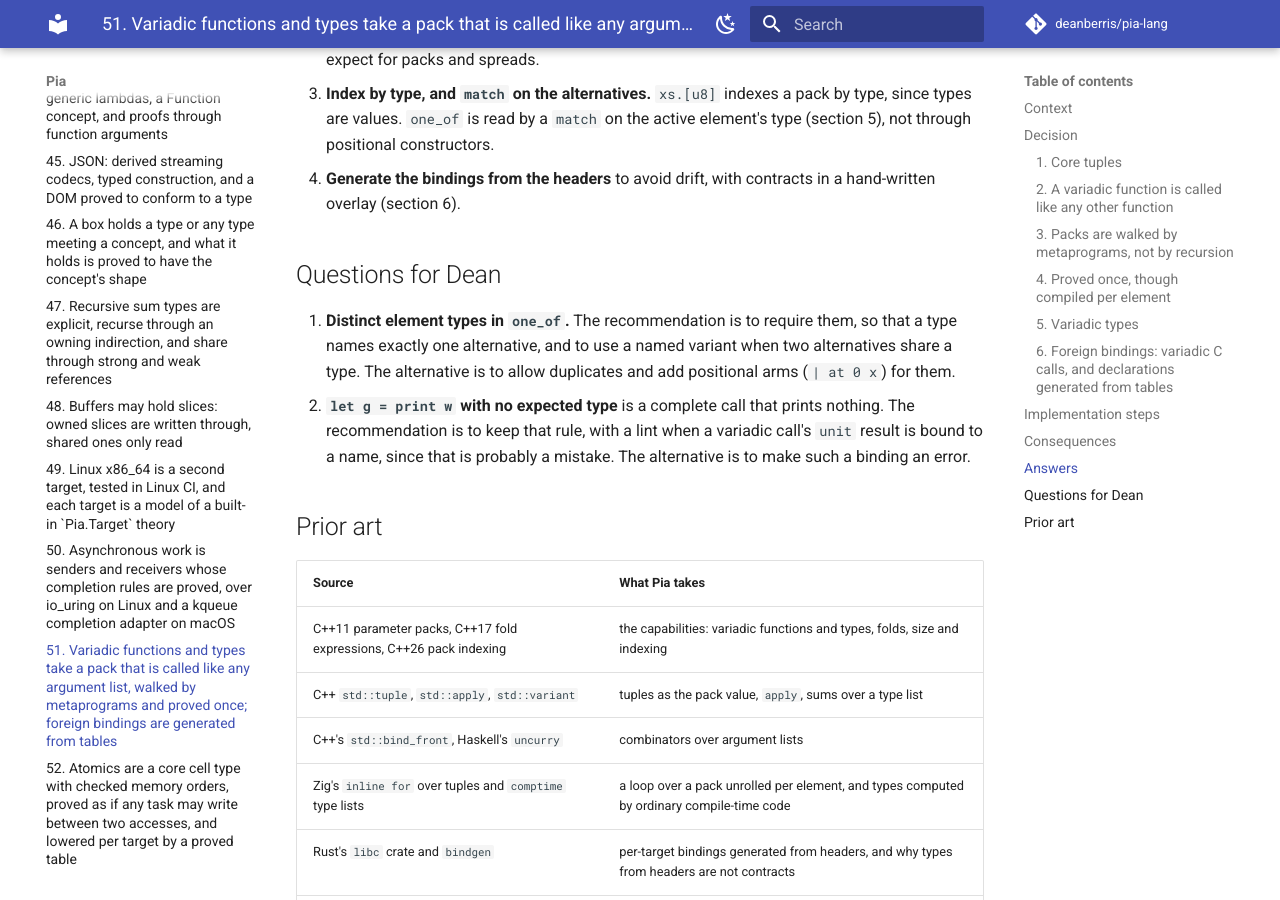
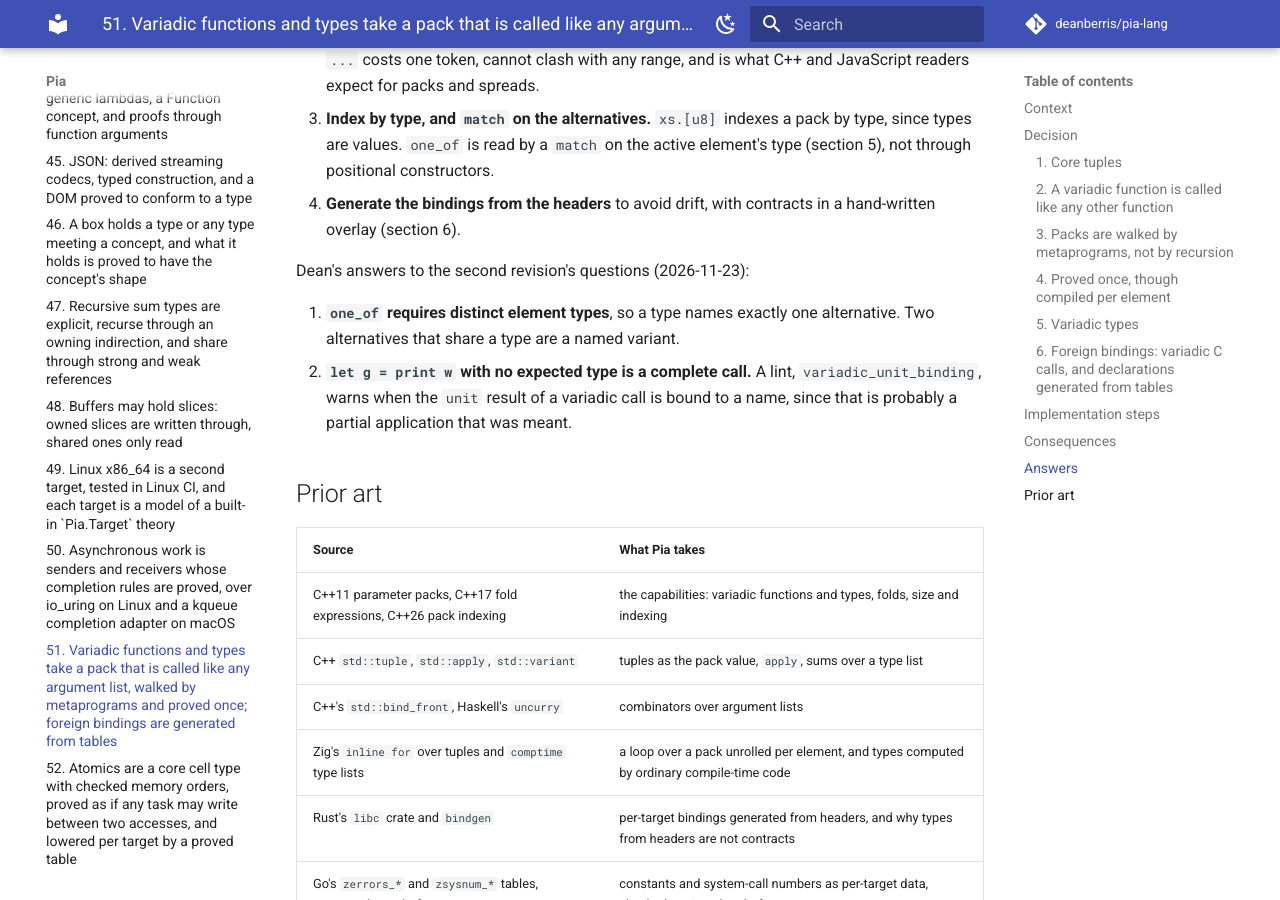
Before and after one commit to deanberris/pia-lang, an MkDocs documentation site: the page built from docs/adr/0051-variadic-generics-and-foreign-varargs.md, in a window 1280 px wide and 900 px high, scrolled down 7955 px. Built offline with MkDocs 1.6.1 and Material for MkDocs 9.7.7, drawn with Linux system fonts in a browser that asks for light colours; comment, search, counter and statistics services are not loaded; some of the changed text lies outside the part shown.

Commit message:
Accept ADR 0051 (variadic packs, one_of, generated bindings) (#301)
* ADR 0050: senders and receivers over io_uring, kqueue and epoll

Proposes Pia.Exec, with P2300-style Sender, Receiver, Operation and
Scheduler concepts whose rules are type rules or proof goals, and
Pia.Io senders over io_uring on Linux and a proved completion adapter
over kqueue (macOS) and epoll (Linux fallback).

Co-Authored-By: Claude Opus 5.5 <noreply@anthropic.com>
Claude-Session: https://claude.ai/code/session_01SkMSavpgCJyqJ3ZUmGGzFK

* Add ADR 0050 to the docs nav

Co-Authored-By: Claude Opus 5.5 <noreply@anthropic.com>
Claude-Session: https://claude.ai/code/session_01SkMSavpgCJyqJ3ZUmGGzFK

* ADR 0051: variadic generics and foreign varargs

Core tuples as the pack, tuple patterns in type match, generic tuple
recursion proved once by structural induction, variadic types, and C
variadic calls typed per declaration with @variadic(n).

Co-Authored-By: Claude Opus 5.5 <noreply@anthropic.com>
Claude-Session: https://claude.ai/code/session_01SkMSavpgCJyqJ3ZUmGGzFK

* ADR 0051: revise after Dean's review

Variadic calls are plain application, packs are walked by list
metaprograms and an unrolled for loop rather than a recursive match,
and foreign declarations come from per-area tables checked against
each platform's headers.

Co-Authored-By: Claude Opus 5.5 <noreply@anthropic.com>
Claude-Session: https://claude.ai/code/session_01SkMSavpgCJyqJ3ZUmGGzFK

* ADR 0051: second revision after Dean's answers

Partial application of variadic calls through the expected type, with
pack combinators; ... instead of .. for packs; tuples indexed by type;
one_of as a core anonymous sum matched by element type; foreign
bindings generated from headers with a contract overlay.

Co-Authored-By: Claude Opus 5.5 <noreply@anthropic.com>
Claude-Session: https://claude.ai/code/session_01SkMSavpgCJyqJ3ZUmGGzFK

* Accept ADR 0051 with Dean's last two answers

Co-Authored-By: Claude Opus 5.5 <noreply@anthropic.com>
Claude-Session: https://claude.ai/code/session_01SkMSavpgCJyqJ3ZUmGGzFK

---------

Co-authored-by: Claude <noreply@anthropic.com>

```diff
--- a/docs/adr/0051-variadic-generics-and-foreign-varargs.md
+++ b/docs/adr/0051-variadic-generics-and-foreign-varargs.md
@@ -2,7 +2,7 @@
 
 Date: 2026-11-23
 
-Status: Proposed (revised twice on 2026-11-23 after Dean's reviews: plain call syntax, metaprograms instead of recursive `match`, foreign bindings generated from headers, partial application through the expected type, `...` for packs, and sums over a pack matched by type)
+Status: Accepted (2026-11-23, after two revisions with Dean's answers, recorded under "Answers" below and folded into the decision)
 
 ## Context
 
@@ -45,7 +45,7 @@ print w                          (* ts = (), an empty pack *)
 - **The call site is ordinary application.** A pack takes every argument that follows the fixed ones in that application. An application ends where it always ends: at a closing parenthesis, an operator, `;`, `then`, `in` and so on. So `print w x name 42u8` is one call with three pack arguments, and `print w (f x) y` is one call with two. Nothing about the call says the function is variadic.
 - **Inside the body, the pack is a tuple.** `xs` has the tuple type `ts`. Its elements are `xs.0`, `xs.1` and so on, or `xs.[u8]` by type, which is the one element of type `u8` and a type error when there is not exactly one (C++'s `std::get<T>`; types are values, so a type is an index like any other). The pack can be passed on whole, so ADR 0040's tuple decision still holds: a pack is a tuple, and only the parameter is marked.
 - **Passing a tuple as a pack** is `...t` at the call: `print w ...pair`. This is how one variadic function forwards its pack to another, as C++'s `f(xs...)` does.
-- **Partial application goes through the expected type.** When a variadic call is in a place that expects a function, such as an argument whose parameter type is `u32 -> unit`, the call is partial, and the expected function's parameters close the pack. So `map (print w) xs` passes `print w` as a function of one argument, with `ts` deduced as `(t)` from `map`'s parameter, and `for_each (print w prefix) xs` fixes the first element too. When nothing expects a function, the call is complete, and `print w` prints nothing. This is the same deduction from the expected type that generic results already use ([docs/irgen.md](../irgen.md)).
+- **Partial application goes through the expected type.** When a variadic call is in a place that expects a function, such as an argument whose parameter type is `u32 -> unit`, the call is partial, and the expected function's parameters close the pack. So `map (print w) xs` passes `print w` as a function of one argument, with `ts` deduced as `(t)` from `map`'s parameter, and `for_each (print w prefix) xs` fixes the first element too. When nothing expects a function, the call is complete, and `print w` prints nothing. Binding that `unit` result to a name is warned about by the `variadic_unit_binding` lint ([ADR 0037](0037-idiomatic-pia-and-lints.md)), because it is probably a partial application that was meant. This is the same deduction from the expected type that generic results already use ([docs/irgen.md](../irgen.md)).
 - **Variadic function values.** `bind_front print w` keeps the pack open: it is a function object whose `apply` is itself variadic, so a later call can pass any number of arguments. `Pia.Fn` has the usual combinators over packs: `bind_front`, `bind_back`, `compose`, `flip`, `apply` (a function and a tuple, as `std::apply`) and `unpack` (a function of a tuple, turned into a variadic one). The `Function` concept ([ADR 0044](0044-function-values-and-lambdas.md)) takes a pack of argument types, `Function f (...args) r`, so higher-order functions can accept variadic function values and be proved once over them.
 - **`All c ts`** is a prelude concept over pack types: every element type meets `c`. Concepts are already values that type-level metaprograms take ([ADR 0046](0046-box-over-a-type-or-a-concept.md)).
 
@@ -178,10 +178,10 @@ Dean's answers to the first revision's questions (2026-11-23):
 3. **Index by type, and `match` on the alternatives.** `xs.[u8]` indexes a pack by type, since types are values. `one_of` is read by a `match` on the active element's type (section 5), not through positional constructors.
 4. **Generate the bindings from the headers** to avoid drift, with contracts in a hand-written overlay (section 6).
 
-## Questions for Dean
+Dean's answers to the second revision's questions (2026-11-23):
 
-1. **Distinct element types in `one_of`.** The recommendation is to require them, so that a type names exactly one alternative, and to use a named variant when two alternatives share a type. The alternative is to allow duplicates and add positional arms (`| at 0 x`) for them.
-2. **`let g = print w` with no expected type** is a complete call that prints nothing. The recommendation is to keep that rule, with a lint when a variadic call's `unit` result is bound to a name, since that is probably a mistake. The alternative is to make such a binding an error.
+5. **`one_of` requires distinct element types**, so a type names exactly one alternative. Two alternatives that share a type are a named variant.
+6. **`let g = print w` with no expected type is a complete call.** A lint, `variadic_unit_binding`, warns when the `unit` result of a variadic call is bound to a name, since that is probably a partial application that was meant.
 
 ## Prior art
 
```
Also changed, not shown: other parts of docs/adr/0051-variadic-generics-and-foreign-varargs.md (+1 -1 lines), docs/adr/README.md (+1 -1 lines).
